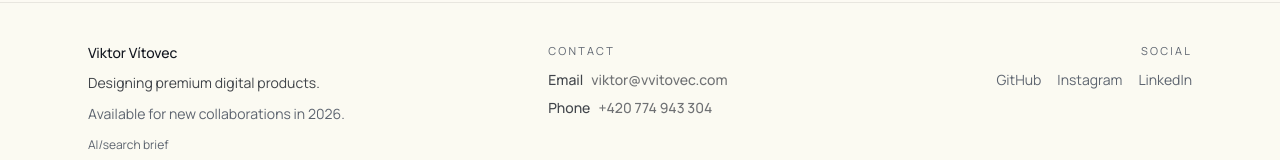
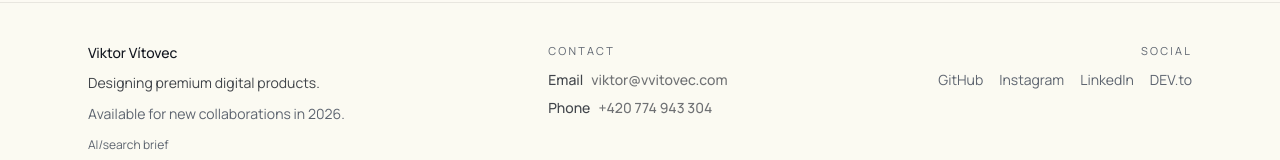
Before and after one commit to vvitovec/portfolio, a Next.js app: page /en/privacy in a window 1280 px wide. Shown: the part 1422-1582 px from the top of the page. Built offline with nearby package versions, Linux system fonts and the light colour scheme.

Commit message:
devto link plop

```diff
--- a/src/components/layout/Footer.tsx
+++ b/src/components/layout/Footer.tsx
@@ -80,6 +80,14 @@ export default function Footer() {
             >
               {footer("social.linkedin")}
             </a>
+            <a
+              href="https://dev.to/vvitovec"
+              target="_blank"
+              rel="me noreferrer"
+              className="transition-colors motion-safe:duration-200 motion-safe:transition-colors motion-reduce:transition-none hover:text-foreground"
+            >
+              {footer("social.devto")}
+            </a>
           </div>
         </div>
       </Container>
--- a/src/messages/cs.json
+++ b/src/messages/cs.json
@@ -290,7 +290,8 @@
       "label": "Sociální sítě",
       "github": "GitHub",
       "instagram": "Instagram",
-      "linkedin": "LinkedIn"
+      "linkedin": "LinkedIn",
+      "devto": "DEV.to"
     }
   },
   "comments": {
--- a/src/messages/en.json
+++ b/src/messages/en.json
@@ -290,7 +290,8 @@
       "label": "Social",
       "github": "GitHub",
       "instagram": "Instagram",
-      "linkedin": "LinkedIn"
+      "linkedin": "LinkedIn",
+      "devto": "DEV.to"
     }
   },
   "comments": {
```
